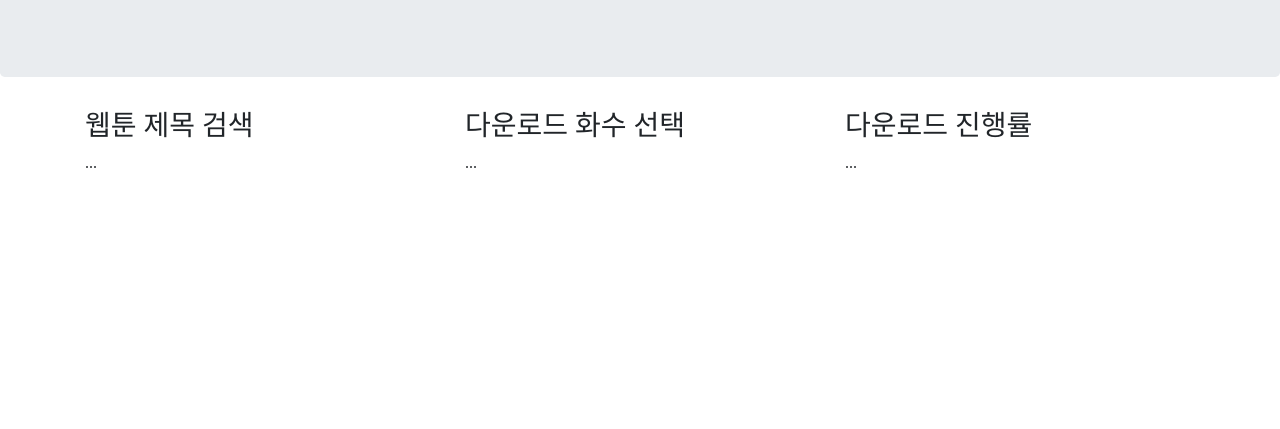
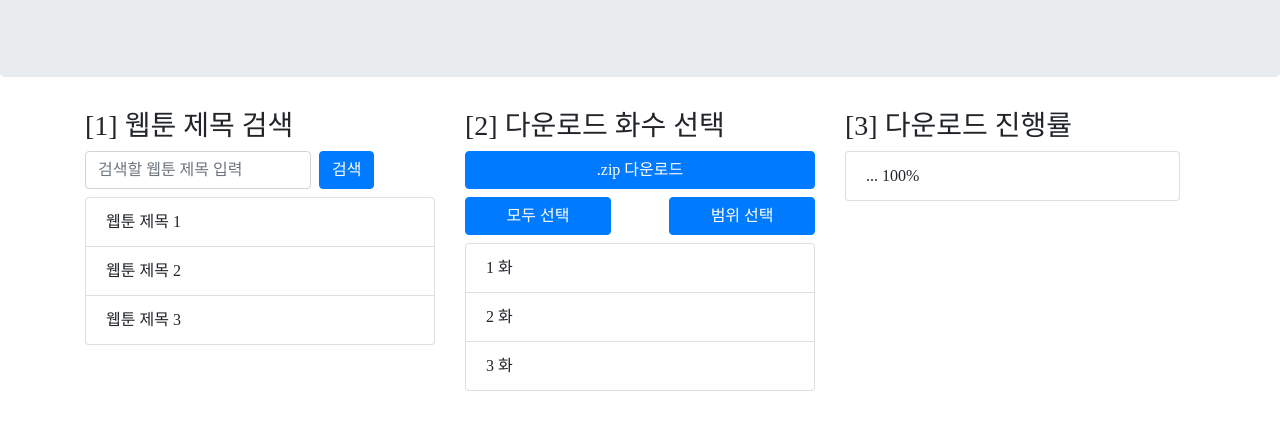
Before and after one commit to logicdrive/naver-webtoon-download-server, a website: page static/html/main.html in a window 1280 px wide. Shown: the part 147-576 px from the top of the page. Drawn offline with nearby package versions, Linux system fonts and the light colour scheme; a web font is replaced by a local one.

Commit message:
기본적인 엘리먼트들을 배치하는 작업 완료

```diff
--- a/static/html/main.html
+++ b/static/html/main.html
@@ -38,16 +38,37 @@
       <div class="container">
         <div class="row">
           <div class="col-sm-4">
-            <h3>웹툰 제목 검색</h3>
-            <p>...</p>
+              <h3>[1] 웹툰 제목 검색</h3>
+              <form class="form-inline" id="title_search_form">
+                <input type="text" class="form-control mb-2 mb-xl-0 mr-sm-2" placeholder="검색할 웹툰 제목 입력">
+                <button type="submit" class="btn btn-primary">검색</button>
+              </form>
+              <ul class="list-group mt-2">
+                <li class="list-group-item">웹툰 제목 1</li>
+                <li class="list-group-item">웹툰 제목 2</li>
+                <li class="list-group-item">웹툰 제목 3</li>
+              </ul>
           </div>
+
           <div class="col-sm-4">
-            <h3>다운로드 화수 선택</h3>
-            <p>...</p>
+            <h3>[2] 다운로드 화수 선택</h3>
+            <button type="button" class="btn btn-primary col-sm-12">.zip 다운로드</button>
+            <div class="row m-0 mt-2">
+              <button type="button" class="btn btn-primary col-sm-5">모두 선택</button>
+              <button type="button" class="btn btn-primary col-sm-5 ml-auto">범위 선택</button>
+            </div>
+            <ul class="list-group col-sm-12 p-0 mt-2">
+                <li class="list-group-item">1 화</li>
+                <li class="list-group-item">2 화</li>
+                <li class="list-group-item">3 화</li>
+            </ul>
           </div>
+
           <div class="col-sm-4">
-            <h3>다운로드 진행률</h3>
-            <p>...</p>
+            <h3>[3] 다운로드 진행률</h3>
+            <ul class="list-group col-sm-12">
+                <li class="list-group-item">... 100%</li>
+            </ul>
           </div>
         </div>
       </div>
```
